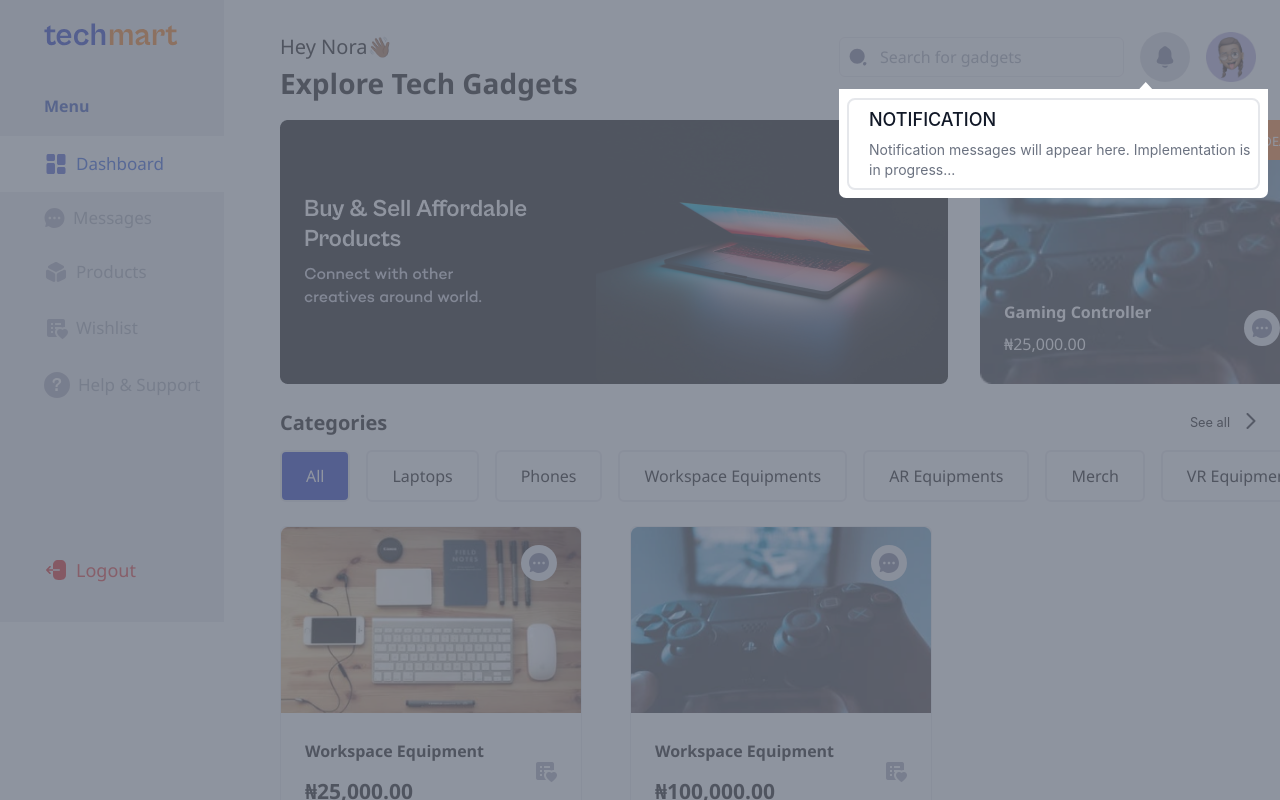
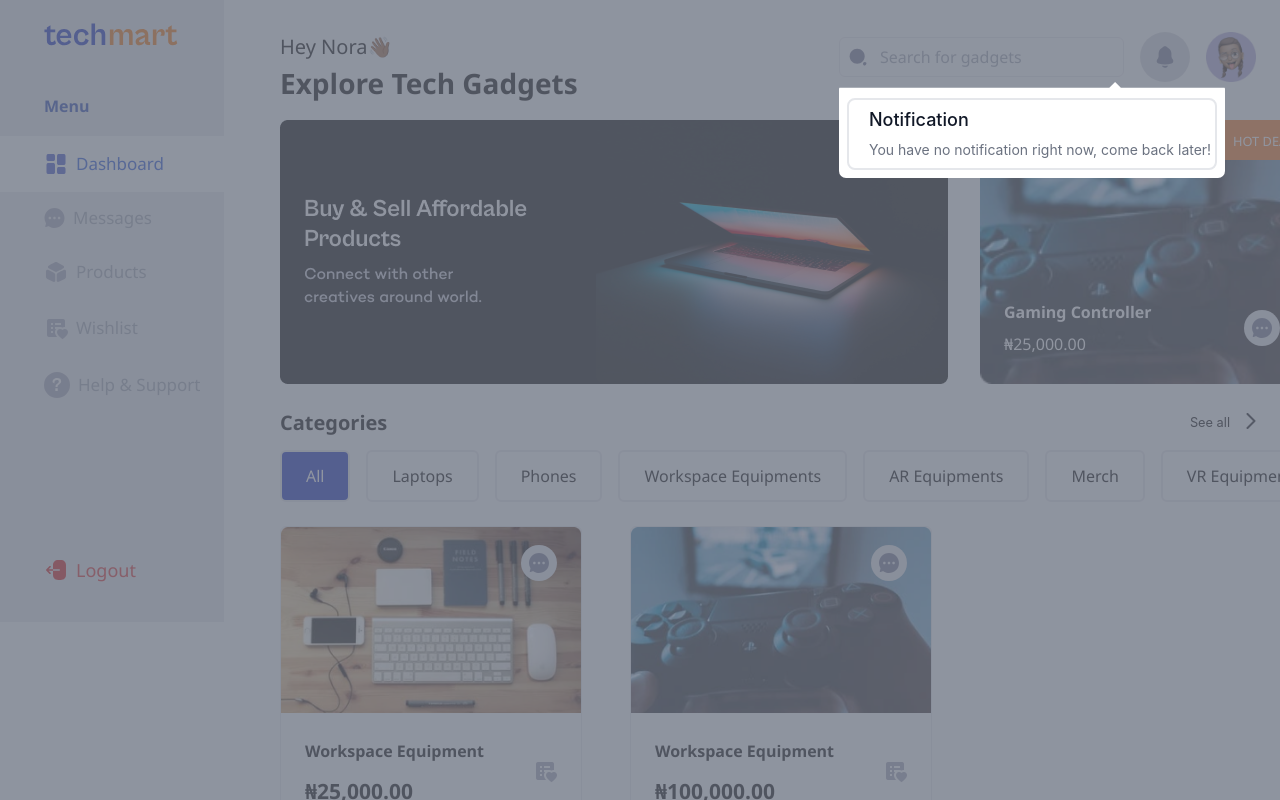
Before and after one commit to Ingressive-for-Good/I4G-OPENSOURCE-FRONTEND-PROJECT-2022, a React (Vite) app: page /dashboard in a window 1280 px wide. Both pictures are taken after a click on the element 1165 px from the left and 57 px from the top of the page. Shown: the top 800 px of the page. Built offline with nearby package versions, Linux system fonts and the light colour scheme; a web font is replaced by a local one.

Commit message:
added transition animation

```diff
--- a/src/components/atoms/DashboardDialog.jsx
+++ b/src/components/atoms/DashboardDialog.jsx
@@ -7,7 +7,7 @@ export const DashboardNotificationDialog = ({
 }) => {
   return (
     <div
-      className={`hidden   absolute z-10 mr-3 z-[99] ${
+      className={`hidden  absolute z-10 mr-3 z-[99] ${
         open ? " md:block" : " md:hidden"
       }`}
       aria-labelledby="modal-title"
@@ -15,13 +15,13 @@ export const DashboardNotificationDialog = ({
       aria-modal="true"
     >
       <div
-        className="fixed inset-0 bg-gray-500 bg-opacity-75 transition-opacity  "
+        className="fixed inset-0 bg-gray-500 bg-opacity-75 transition transition-opacity duration-300 "
         onClick={() => {
           setNotificationDialog(!open);
         }}
       ></div>
 
-      <div className="flex items-end  justify-end p-1 text-center sm:items-center sm:p-0 ">
+      <div className="flex transition duration-250 items-end  justify-end p-1 text-center sm:items-center sm:p-0 ">
         <div className="   px-2 pb-2 pt-4 bg-white z-10 notification_clip-path">
           <div className="relative border-gray-200 border-solid border-[2.5px]  transform overflow-hidden rounded-lg bg-white text-left   transition-all   sm:w-full sm:max-w-lg">
             <div className="  px-1 py-2    ">
@@ -31,12 +31,11 @@ export const DashboardNotificationDialog = ({
                     className="text-lg font-medium leading-6 text-gray-900"
                     id="modal-title"
                   >
-                    NOTIFICATION
+                    Notification
                   </h3>
                   <div className="mt-2">
                     <p className="text-sm text-gray-500">
-                      Notification messages will appear here. Implementation is
-                      in progress...
+                      You have no notification right now, come back later!
                     </p>
                   </div>
                 </div>
```
